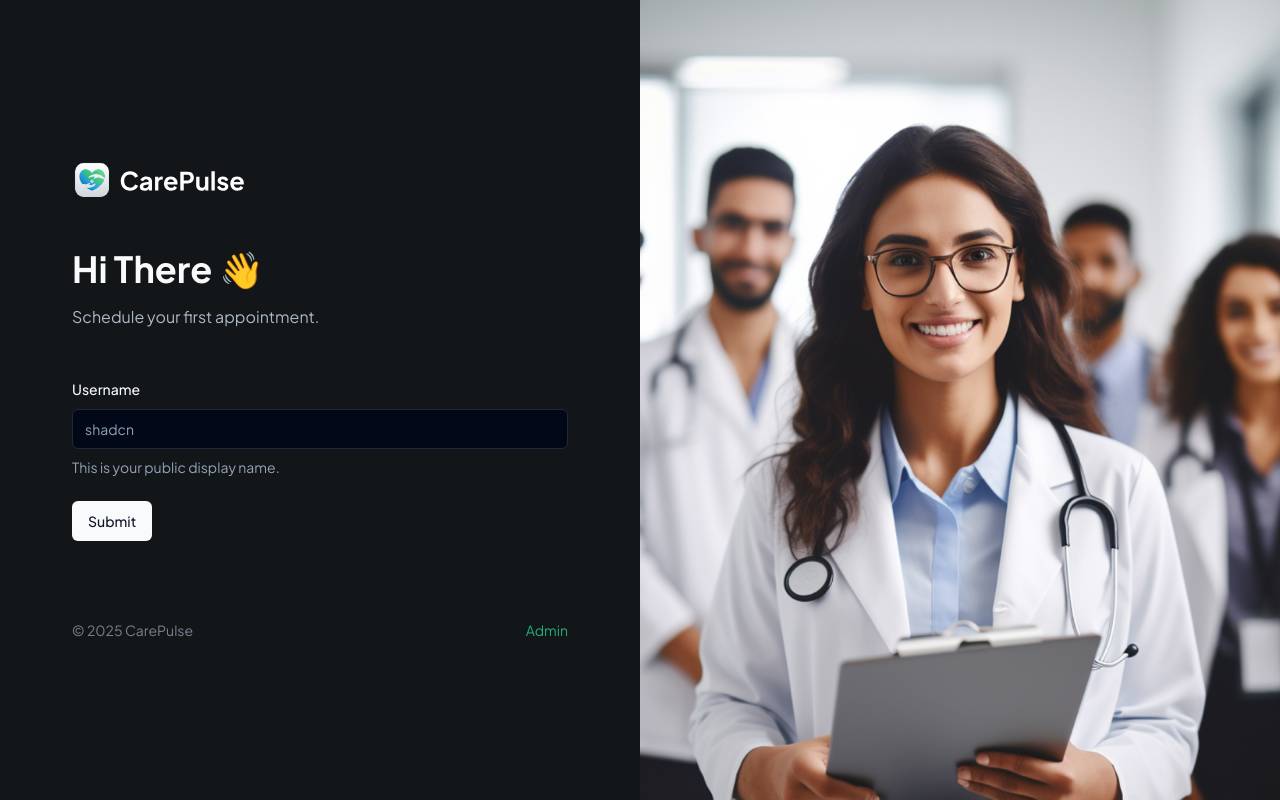
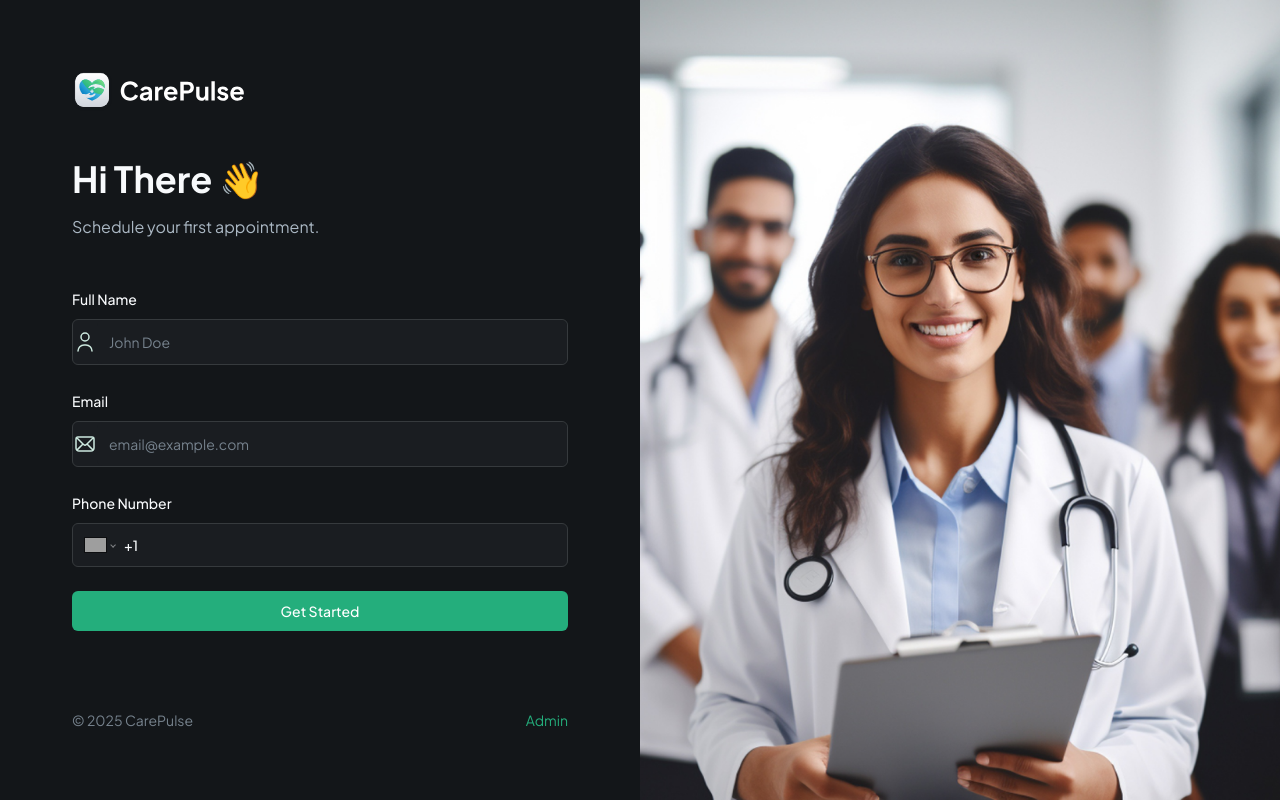
Before and after one commit to diegovilhalva/carepulse, a Next.js app: page / in a window 1280 px wide. Built offline with nearby package versions, Linux system fonts and the light colour scheme; grey boxes are pictures that could not be loaded.

Commit message:
patient form style finished

```diff
--- a/components/CustomFormField.tsx
+++ b/components/CustomFormField.tsx
@@ -3,28 +3,72 @@ import { Control } from "react-hook-form"
 import { FormControl, FormDescription, FormField, FormItem, FormLabel, FormMessage } from "./ui/form"
 import { Input } from "./ui/input"
 import { FormFieldType } from "./ui/forms/PatientForm"
+import React from "react"
+import Image from "next/image"
+import { E164Number } from "libphonenumber-js/core";
+import PhoneInput from "react-phone-number-input";
+import 'react-phone-number-input/style.css';
+interface CustomProps {
+  control: Control<any>
+  fieldType: FormFieldType
+  name: string
+  label?: string
+  placeholder?: string
+  iconSrc?: string
+  iconAlt?: string
+  disabled?: boolean
+  dateFormat?: string
+  showTimeSelect?: boolean
+  children?: React.ReactNode
+  renderSkeleton?: (field: any) => React.ReactNode
 
-interface CustomProps{
-  control:Control<any>
-  fieldType:FormFieldType
+}
+
+const RenderInput = ({ field, props }: { field: any, props: CustomProps }) => {
+
+  switch (props.fieldType) {
+    case FormFieldType.INPUT:
+      return (
+        <div className="flex rounded-md border border-dark-500 bg-dark-400">
+          {props.iconSrc && (
+            <Image src={props.iconSrc} alt={props.iconAlt || 'icon'} height={24} width={24} />
+          )}
+
+          <FormControl>
+            <Input
+            placeholder={props.placeholder} {...field} className="shad-input border-0" />
+          </FormControl>
+        </div>
+      )
+
+    case FormFieldType.PHONE_INPUT:
+     return (
+        <FormControl>
+          <PhoneInput defaultCountry="US" placeholder={props.placeholder} international   withCountryCallingCode value={field.value as E164Number| undefined}
+          onChange={field.onChange} className="input-phone " />
+        </FormControl>
+     )
+
+
+    default:
+      break;
+  }
 }
 
 
-const CustomFormField = ({control,fieldType}:CustomProps) => {
+const CustomFormField = (props: CustomProps) => {
+  const { control, fieldType, name, label } = props
   return (
     <FormField
       control={control}
-      name="username"
+      name={name}
       render={({ field }) => (
-        <FormItem>
-          <FormLabel>Username</FormLabel>
-          <FormControl>
-            <Input placeholder="shadcn" {...field} />
-          </FormControl>
-          <FormDescription>
-            This is your public display name.
-          </FormDescription>
-          <FormMessage />
+        <FormItem className="flex-1 ">
+          {fieldType !== FormFieldType.CHECKBOX && label && (
+            <FormLabel>{label}</FormLabel>
+          )}
+          <RenderInput field={field} props={props} />
+          <FormMessage className="shad-error" />
         </FormItem>
       )}
     />
--- /dev/null
+++ b/components/SubmitButton.tsx
@@ -0,0 +1,26 @@
+import React from "react"
+import { Button } from "./ui/button"
+import Image from "next/image"
+
+interface ButtonProps{
+    isLoading:boolean
+    className?:string
+    children:React.ReactNode
+}
+
+const SubmitButton = ({isLoading,className,children}:ButtonProps) => {
+  return (
+    <Button type="submit" disabled={isLoading} className={className ?? 'shad-primary-btn w-full'}>
+        {
+            isLoading ? (
+                <div className="flex items-center gap-4">
+                    <Image src="/assets/icons/loader.svg" alt="loader" width={24} height={24} className="animate-spin" />
+                </div>
+            ):
+            children
+        }
+    </Button>
+  )
+}
+
+export default SubmitButton
--- a/components/ui/forms/PatientForm.tsx
+++ b/components/ui/forms/PatientForm.tsx
@@ -5,31 +5,51 @@ import { z } from "zod"
 import { Button } from "@/components/ui/button"
 import { Form } from "../form"
 import CustomFormField from "@/components/CustomFormField"
+import SubmitButton from "@/components/SubmitButton"
+import { useState } from "react"
+import { UserFormValidation } from "@/lib/validation"
+import { useRouter } from "next/navigation"
 
 export enum FormFieldType {
-  INPUT = 'input'
+  INPUT = 'input',
+  TEXTAREA = 'textarea',
+  CHECKBOX = 'checkbox',
+  PHONE_INPUT='phoneInput',
+  DATE_PICKER = 'datePicker',
+  SELECT= 'select',
+  SKELETON = 'skeleton'
 }
 
-const formSchema = z.object({
-  username: z.string().min(2, {
-    message: "Username must be at least 2 characters.",
-  }),
-})
+
 
 const PatientForm = () => {
-  // 1. Define your form.
-  const form = useForm<z.infer<typeof formSchema>>({
-    resolver: zodResolver(formSchema),
+  const  router = useRouter()
+  const [isLoading,setIsLoading] = useState(false)
+
+  const form = useForm<z.infer<typeof UserFormValidation>>({
+    resolver: zodResolver(UserFormValidation),
     defaultValues: {
-      username: "",
+      name: "",
+      email:"",
+      phone:""
     },
   })
 
-  // 2. Define a submit handler.
-  function onSubmit(values: z.infer<typeof formSchema>) {
-    // Do something with the form values.
-    // ✅ This will be type-safe and validated.
-    console.log(values)
+
+  function onSubmit({name,email,phone}: z.infer<typeof UserFormValidation>) {
+
+    setIsLoading(true)
+    try {
+     /* const userData = {name,email,phone}
+
+      const user = await  createUser(userData)
+
+      if(user) {
+        router.push(`/patients/${user.$id}/register`)
+      }*/
+    } catch (error) {
+      console.log(error)
+    }
   }
   return (
     <Form {...form}>
@@ -38,8 +58,12 @@ const PatientForm = () => {
           <h1 className="header">Hi There 👋</h1>
           <p className="text-dark-700">Schedule your first appointment.</p>
         </section>
-        <CustomFormField fieldType={FormFieldType.INPUT} control={form.control} name="name" label="Full Name" placeholder="John Doe" iconSrc="/assets/icons/user.svg" />
-        <Button type="submit">Submit</Button>
+        <CustomFormField fieldType={FormFieldType.INPUT} control={form.control} name="name" label="Full Name" placeholder="John Doe" iconSrc="/assets/icons/user.svg" iconAlt="user" />
+        <CustomFormField fieldType={FormFieldType.INPUT} control={form.control} name="email" label="Email" placeholder="email@example.com" iconSrc="/assets/icons/email.svg" iconAlt="email" />
+        <CustomFormField fieldType={FormFieldType.PHONE_INPUT} control={form.control} name="Phone" label="Phone Number" placeholder="(555) 123-4567"  />
+        <SubmitButton isLoading={isLoading} >
+          Get Started
+        </SubmitButton>
       </form>
     </Form>
   )
--- /dev/null
+++ b/lib/validation.ts
@@ -0,0 +1,9 @@
+import { z } from "zod";
+
+
+export  const UserFormValidation = z.object({
+   name: z.string().min(2, " Name must be at least 2 characters.")
+                        .max(50,"Name must be at most 50 characters."),
+   email:z.string().email("Invalid email address."),
+   phone: z.string().refine((phone) => /^\+\d{10,15}$/.test(phone),"Invalid phone number")
+ })
--- a/package.json
+++ b/package.json
@@ -20,6 +20,7 @@
     "react": "^18",
     "react-dom": "^18",
     "react-hook-form": "^7.54.2",
+    "react-phone-number-input": "^3.4.10",
     "tailwind-merge": "^2.6.0",
     "tailwindcss-animate": "^1.0.7",
     "zod": "^3.24.1"
```
Also changed, not shown: 1 other file (tests, documents, lock files or other folders).
